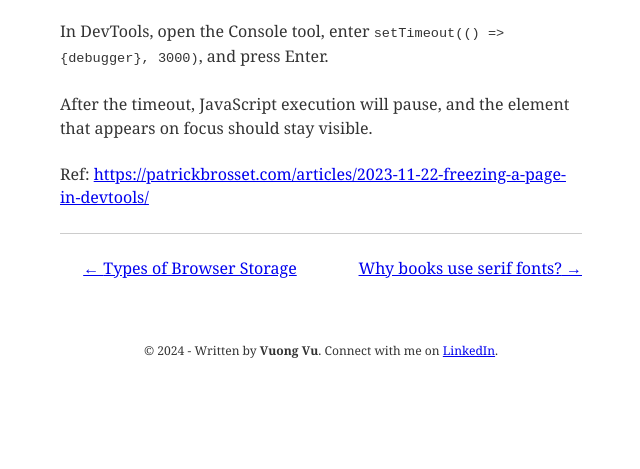
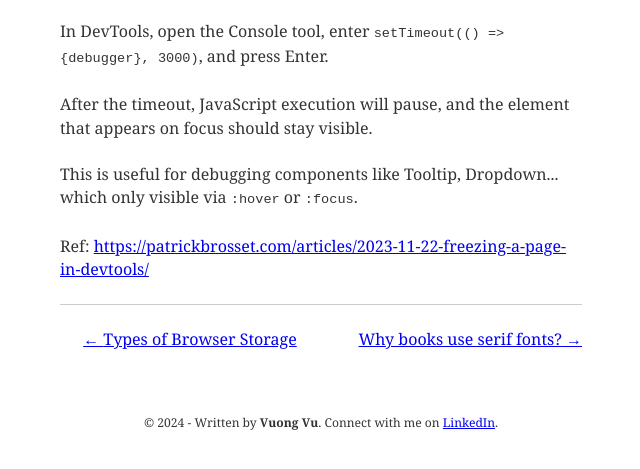
Before and after one commit to vuongvu1/today-i-learned, a Gatsby site: page /post/freezing-a-page-in-devtools/ in a window 1280 px wide. Shown: the part 143-612 px from the top of the page, without its empty margins (319-959 px from the left). Built offline with nearby package versions, Linux system fonts and the light colour scheme; Gatsby itself is replaced by a stand-in of ours; some packages are replaced by stand-ins of ours; what typography-theme-ocean-beach would draw is missing.

Commit message:
Update Post “freezing-a-page-in-devtools”

```diff
--- a/content/post/freezing-a-page-in-devtools.md
+++ b/content/post/freezing-a-page-in-devtools.md
@@ -7,4 +7,6 @@ In DevTools, open the Console tool, enter `setTimeout(() => {debugger}, 3000)`,
 
 After the timeout, JavaScript execution will pause, and the element that appears on focus should stay visible.
 
+This is useful for debugging components like Tooltip, Dropdown... which only visible via `:hover` or `:focus`.
+
 Ref: https://patrickbrosset.com/articles/2023-11-22-freezing-a-page-in-devtools/
```
